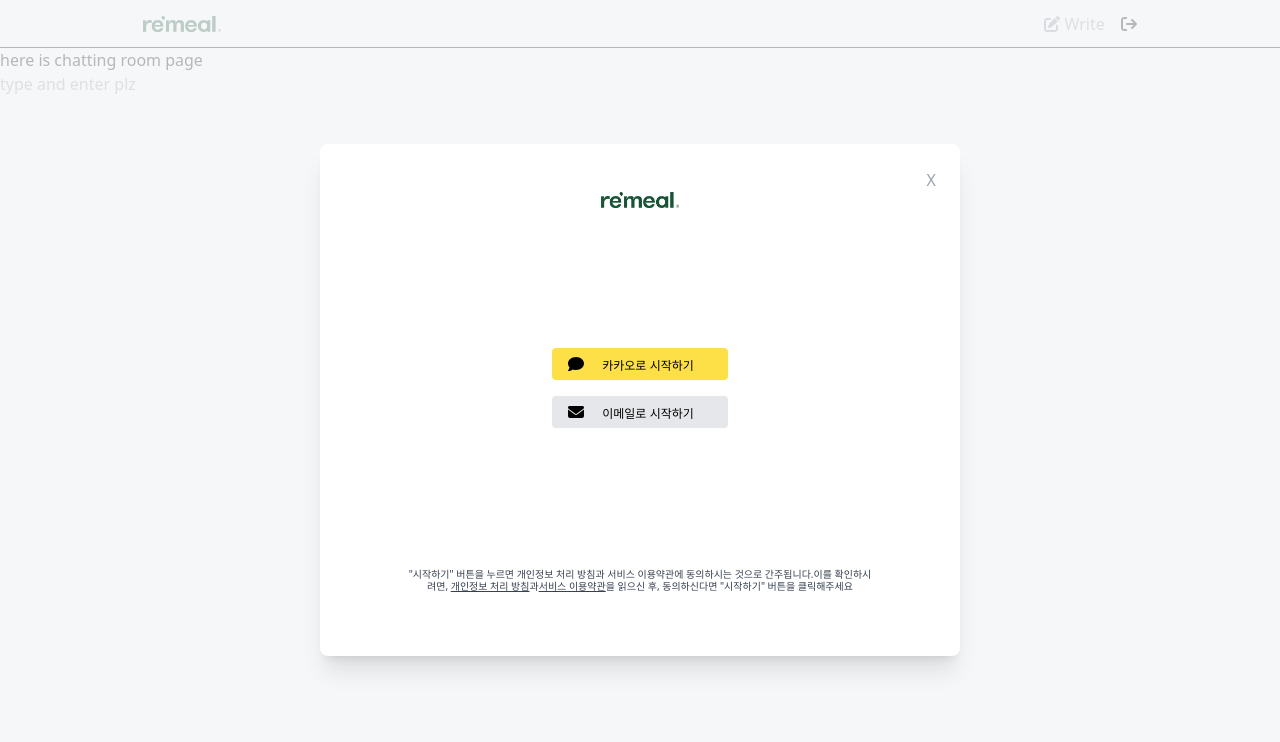
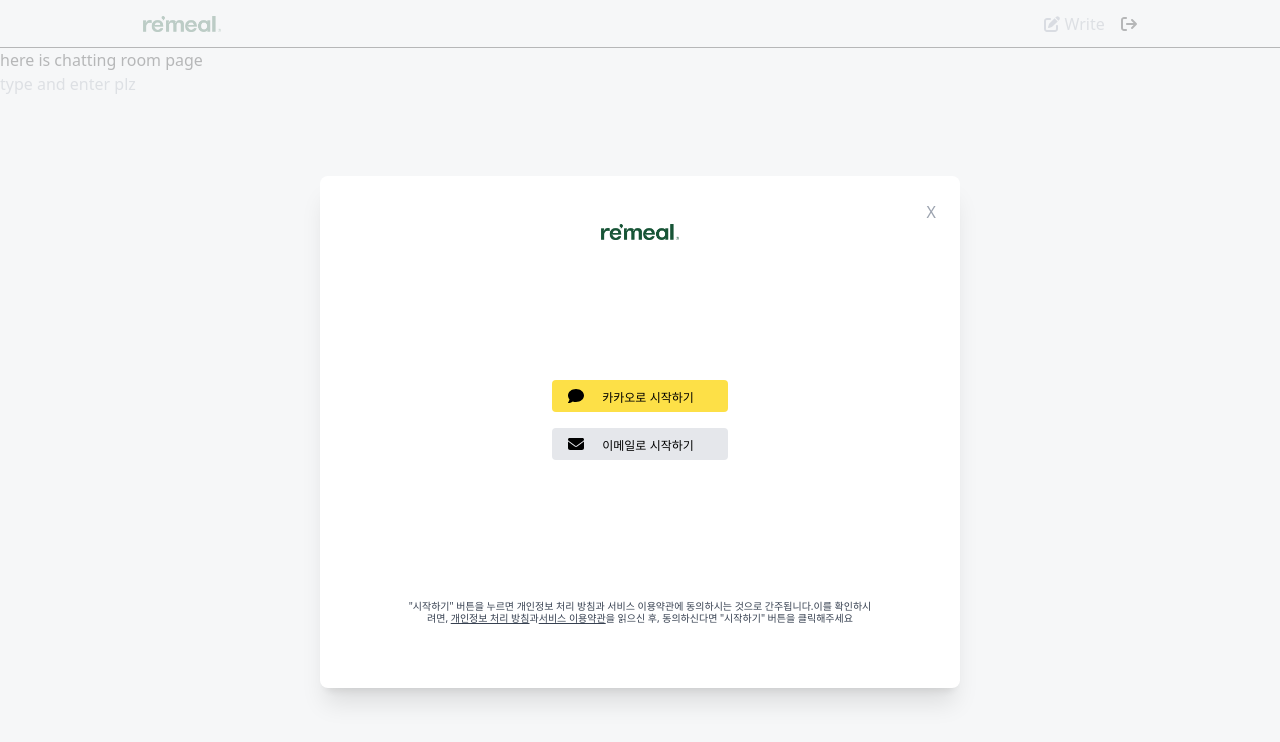
Before and after one commit to yeongjaelee/remeal-frontend, a Next.js app: page /chatting in a window 1280 px wide. Both pictures are taken after a click on the button 1128 px from the left and 24 px from the top of the page. Shown: the top 742 px of the page. Built offline with nearby package versions, Linux system fonts and the light colour scheme; what @apollo/link-context, @apollo/link-error, apollo-upload-client would draw is missing.

Commit message:
로그인 모달창 밖 누를시 닫아지게

```diff
--- a/app/components/ShareModal.tsx
+++ b/app/components/ShareModal.tsx
@@ -15,6 +15,7 @@ const ShareModal = ({ show, onClose, title, children }) => {
     const handleCloseClick = (e) => {
         e.preventDefault();
         onClose();
+
     };
     function handleCopyClipBoard(url) {
         navigator.clipboard.writeText(url).then(() => {
--- a/app/nav/login/LoginModal.tsx
+++ b/app/nav/login/LoginModal.tsx
@@ -34,6 +34,8 @@ const LoginModal = ({ show, onClose, title, children }) => {
         e.preventDefault();
         onClose();
         setFirstEmailPage(false)
+        setIndex(0)
+        setEmail('')
     };
 
     function isValidEmail(email) {
@@ -54,11 +56,10 @@ const LoginModal = ({ show, onClose, title, children }) => {
     };
     const modalContent = show ? (
         <div className="relative z-10" aria-labelledby="modal-title" role="dialog" aria-modal="true">
-            <div className="fixed inset-0 bg-gray-100 bg-opacity-75 transition-opacity"></div>
-            <div className="fixed inset-0 z-10 overflow-y-auto">
-                <div className="flex w-full h-full items-center justify-center p-4 text-center sm:items-center sm:p-0">
+            <div className="fixed inset-0 bg-gray-100 bg-opacity-75 transition-opacity" onClick={handleCloseClick}></div>
+                <div className="flex items-center justify-center h-full w-full text-center ">
                     <div
-                        className="relative transform overflow-hidden rounded-lg bg-white text-left shadow-xl transition-all w-2xl h-1.5xl"
+                        className="relative top-32 inset-y-1 transform overflow-hidden rounded-lg bg-white text-left shadow-xl transition-all w-2xl h-1.5xl"
                         >
                         <div className="flex justify-end h-12">
                             <button type="button"
@@ -187,7 +188,7 @@ const LoginModal = ({ show, onClose, title, children }) => {
                         </div>
                         </div>
                     </div>
-                </div>
+
             </div>
         </div>
     ) : null;
```
